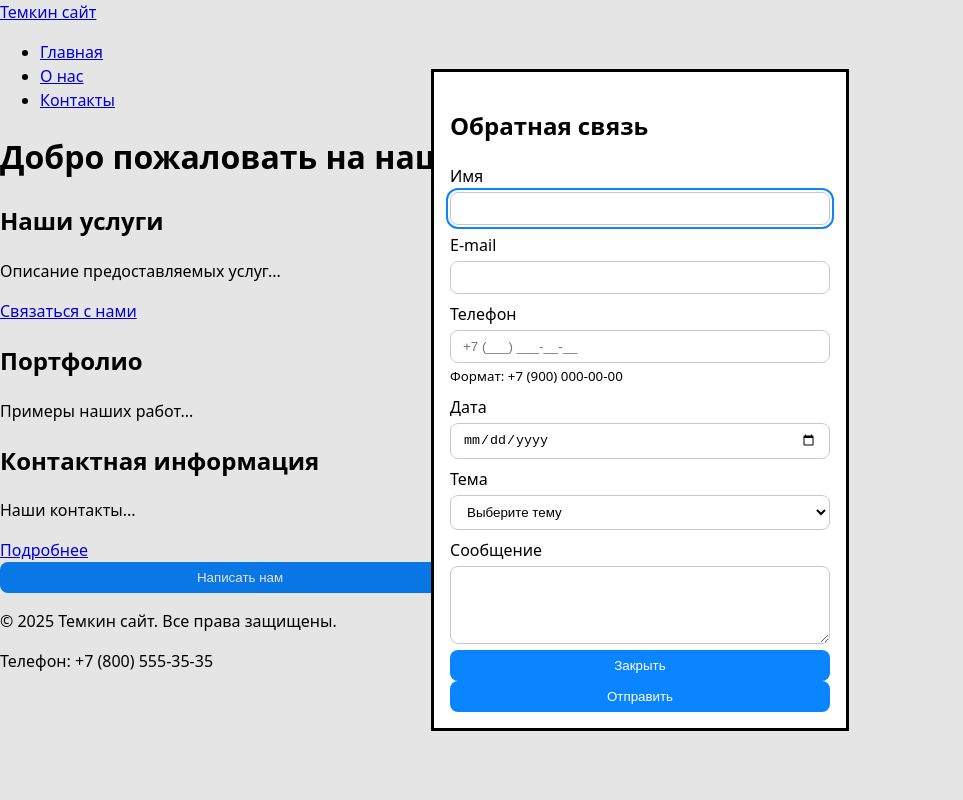
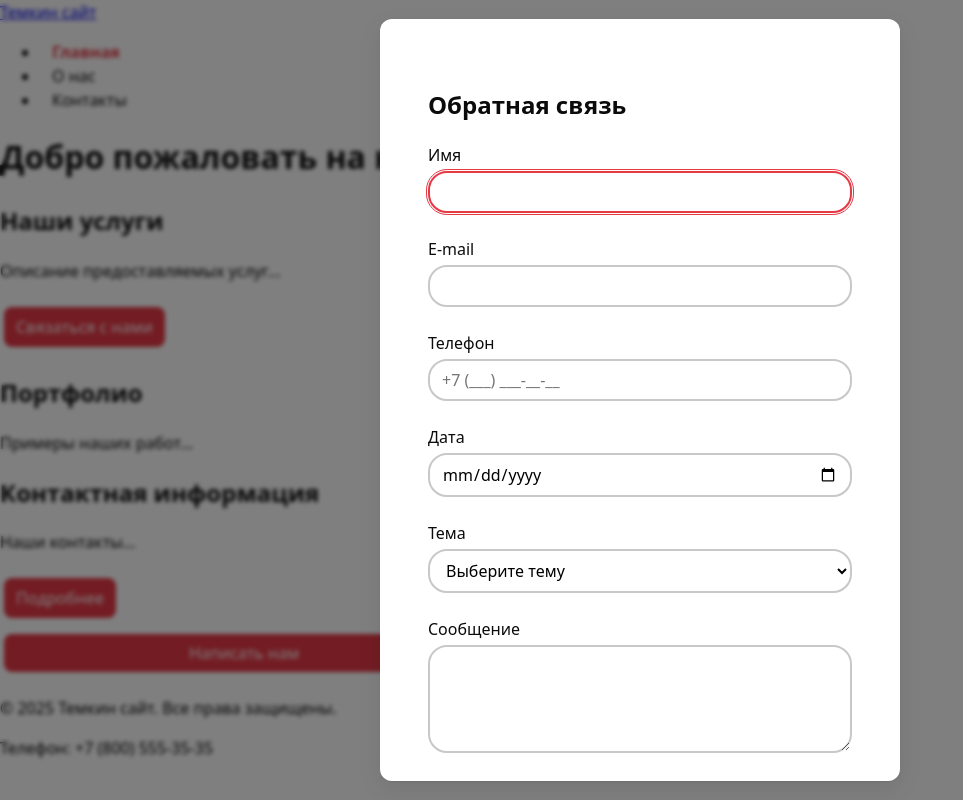
Before and after one commit to PavelFarniev/abcd, a website: page index.html in a window 1280 px wide. Both pictures are taken after a click on the button "Написать нам". Shown: the whole page, without its empty margins (0-963 px from the left). Drawn offline with Linux system fonts and the light colour scheme.

Commit message:
pipipipipibubububodfjkhgoo

```diff
--- a/index.html
+++ b/index.html
@@ -3,67 +3,62 @@
 <head>
     <meta charset="UTF-8">
     <meta name="viewport" content="width=device-width, initial-scale=1.0">
-    <title>Главная - Название вашего сайта</title>
+    <title>Главная - Темкин сайт</title>
     <meta name="description" content="Главная страница сайта">
     <link rel="icon" href="../assets/favicon.ico" type="image/x-icon">
     <link rel="stylesheet" href="styles.css">
 </head>
 <body>
-<!-- Шапка сайта -->
-<header>
-    <a href="/">Темкин сайт</a>
-    <!-- Главное меню навигации -->
-    <nav>
-        <ul>
-            <li><a href="index.html">Главная</a></li>
-            <li><a href="about.html">О нас</a></li>
-            <li><a href="contacts.html">Контакты</a></li>
+
+<header class="header">
+    <a class="header__brand" href="/">Темкин сайт</a>
+    <nav class="nav" aria-label="Основная навигация">
+        <ul class="nav__list">
+            <li class="nav__item"><a class="nav__link nav__link--active" href="index.html" aria-current="page">Главная</a></li>
+            <li class="nav__item"><a class="nav__link" href="about.html">О нас</a></li>
+            <li class="nav__item"><a class="nav__link" href="contacts.html">Контакты</a></li>
         </ul>
     </nav>
 </header>
 
-<!-- Уникальное основное содерfжимое страницы -->
 <main>
     <h1>Добро пожаловать на наш сайт!</h1>
 
-    <!-- Секция 1 с якорем -->
     <section id="services">
         <h2>Наши услуги</h2>
         <p>Описание предоставляемых услуг...</p>
-        <a href="#contacts">Связаться с нами</a> <!-- Якорная ссылка внутри страницы -->
+        <div class="button-group">
+            <a href="#contacts" class="button">Связаться с нами</a>
+        </div>
     </section>
 
-    <!-- Секция 2 с якорем -->
     <section id="portfolio">
         <h2>Портфолио</h2>
         <p>Примеры наших работ...</p>
     </section>
 
-    <!-- Секция 3 с якорем -->
     <section id="contacts">
         <h2>Контактная информация</h2>
         <p>Наши контакты...</p>
-        <a href="contacts.html">Подробнее</a> <!-- Ссылка на отдельную страницу -->
+        <div class="button-group">
+            <a href="contacts.html" class="button">Подробнее</a>
+        </div>
     </section>
 </main>
+
 <!-- Кнопка открытия модалки -->
 <button id="openDialog" type="button">Написать нам</button>
+
 <!-- Модалка с формой -->
-    <dialog id="contactDialog" aria-labelledby="dialogTitle">
+<dialog id="contactDialog" aria-labelledby="dialogTitle" class="modal">
+    <form id="contactForm" method="dialog" novalidate class="form">
         <h2 id="dialogTitle">Обратная связь</h2>
-        <form id="contactForm" method="dialog" novalidate>
         <label for="name">Имя</label>
-            <input id="name" name="name" type="text" required minlength="2"
-                   autocomplete="given-name">
+        <input id="name" name="name" type="text" required minlength="2">
         <label for="email">E-mail</label>
-            <input id="email" name="email" type="email" required
-                   autocomplete="email">
+        <input id="email" name="email" type="email" required>
         <label for="phone">Телефон</label>
-            <input id="phone" name="phone" type="tel" inputmode="tel"
-                   autocomplete="tel"
-                   aria-describedby="phoneHelp" placeholder="+7 (___) ___-__-__"
-                   required pattern="^\+7 \(\d{3}\) \d{3}-\d{2}-\d{2}$">
-            <small id="phoneHelp">Формат: +7 (900) 000-00-00</small>
+        <input id="phone" name="phone" type="tel" placeholder="+7 (___) ___-__-__" required>
         <label for="date">Дата</label>
         <input id="date" name="date" type="date">
         <label for="topic">Тема</label>
@@ -80,11 +75,12 @@
         </div>
     </form>
 </dialog>
-<!-- Подвал сайта -->
+
 <footer>
     <p>&copy; 2025 Темкин сайт. Все права защищены.</p>
     <p>Телефон: +7 (800) 555-35-35</p>
 </footer>
+
 <script src="main.js" defer></script>
 </body>
 </html>
--- a/main.js
+++ b/main.js
@@ -23,7 +23,7 @@ form?.addEventListener('submit', (e) => {
 // Пример: таргетированное сообщение
         const email = form.elements.email;
         if (email?.validity.typeMismatch) {
-            email.setCustomValidity('Введите корректный e-mail, например name@example.com');
+            email.setCustomValidity('Ты не понял, надо: name@example.com');
         }
         form.reportValidity(); // показать браузерные подсказки
 // A11y: подсветка проблемных полей
@@ -35,7 +35,7 @@ form?.addEventListener('submit', (e) => {
     } //sdfsdf
 // 3) Успешная «отправка» (без сервера)
     e.preventDefault();
-    alert('Форма успешно отправлена! (Это демо, данные никуда не ушли)');
+    alert('Форма отправлена, но денег на сервер нет, поэтому ваши данные никуда не ушли');
 // Если форма внутри <dialog>, закрываем окно:
     document.getElementById('contactDialog')?.close('success');
     form.reset();
--- a/styles.css
+++ b/styles.css
@@ -1,30 +1,189 @@
-/* БАЗА: читаемость и предсказуемость размеров */
+/* Reset */
 * { box-sizing: border-box; }
 html, body { margin: 0; padding: 0; }
-body { font-family: system-ui, -apple-system, "Segoe UI", Roboto, Arial,
-sans-serif; line-height: 1.5; }
-/* Формы: размеры, отступы, визуальный порядок */
+body {
+    background: var(--color-bg);
+    color: var(--color-fg);
+    font-family: var(--font-body);
+    line-height: 1.5;
+}
+:root {
+    /* Палитра */
+    --color-bg: #fff;
+    --color-fg: #0b0b0b;
+    --color-muted: #666;
+    --color-primary: #e63946;       /* 🔴 красный */
+    --color-primary-hover: #c71c2c; /* 🔴 тёмно-красный */
+    --color-danger: #b00020;
+    /* Типографика и размеры */
+    --font-body: system-ui,-apple-system,"Segoe UI",Roboto,Arial,sans-serif;
+    --space-1: 4px; --space-2: 8px; --space-3: 16px; --space-4: 24px; --space-5: 40px;
+    /* Скругления и тени */
+    --radius: 12px;
+    --shadow: 0 1px 2px rgba(0,0,0,.08), 0 8px 24px rgba(0,0,0,.08);
+}
+/* Тёмная тема */
+body.theme-dark {
+    --color-bg: #0b0b0b;
+    --color-fg: #f5f5f5;
+    --color-muted: #aaa;
+    --color-primary: #ff6a70;
+}
+/* БАЗА */
 label { display: block; margin: 0.5rem 0 0.25rem; }
-input, select, textarea, button {
-    width: 100%;
-    max-width: 480px;
-    padding: .5rem .75rem;
-    border: 1px solid #c8c8c8;
-    border-radius: 8px;
-    background: #fff;
-}
-/* Кнопка по умолчанию f*/
-button, [type="submit"] {
-    background: #0a84ff;
+input, select, textarea, button { width: 100%; max-width: 480px; padding: .5rem .75rem; border: 1px solid #c8c8c8; border-radius: 8px; background: #fff; font-family: var(--font-body); font-size: 1rem; }
+button, [type="submit"], .button {
+    background: var(--color-primary);
     color: #fff;
     border: none;
     cursor: pointer;
+    border-radius: 8px;
+    padding: .5rem .75rem;
+    text-decoration: none;
+    display: inline-block;
+    margin: 0.5rem 0.25rem; /* отступ между кнопками */
 }
-/* Состояния: клавиатура/мышь/ошибки */
+/* Группы кнопок — перенос строк при маленьких экранах */
+.button-group, .form-actions {
+    display: flex;
+    flex-wrap: wrap;
+    gap: 0.5rem;
+}
+
+button:hover, [type="submit"]:hover, .button:hover,
+button:focus-visible, [type="submit"]:focus-visible, .button:focus-visible {
+    background: var(--color-primary-hover);
+}
+/* Состояния */
 :where(input, select, textarea, button):focus-visible {
-    outline: 2px solid #0a84ff; outline-offset: 2px;
+    outline: 2px solid var(--color-primary);
+    outline-offset: 2px;
 }
-button:hover { filter: brightness(0.95); }
 :disabled, [aria-disabled="true"] { opacity: .6; cursor: not-allowed; }
-/* Подсветка ошибочных полей (установите aria-invalid="true") */
-[aria-invalid="true"] { border-color: #b00020; }
+[aria-invalid="true"] { border-color: var(--color-danger); }
+.container { width: min(100% - 2*var(--space-4), 1120px); margin-inline: auto; }
+.section { padding-block: var(--space-5); }
+.section__title { margin: 0 0 var(--space-3); }
+
+/* Nav */
+.nav__link {
+    text-decoration: none;
+    color: var(--color-fg);
+    padding: 0.5rem 0.75rem;
+    border-radius: var(--radius);
+}
+.nav__link:hover, .nav__link:focus-visible {
+    background: rgba(230,57,70,0.1);
+    color: var(--color-primary);
+}
+.nav__link--active {
+    color: var(--color-primary);
+    font-weight: 600;
+}
+
+/* Breadcrumbs */
+html { scroll-behavior: smooth; }
+.breadcrumbs {
+    padding: var(--space-2) var(--space-4);
+    font-size: 0.9rem;
+}
+.breadcrumbs__list {
+    display: flex;
+    gap: 0.5rem;
+    list-style: none;
+    margin: 0;
+    padding: 0;
+}
+.breadcrumbs__item::after {
+    content: "→";
+    margin-left: 0.5rem;
+    color: #999;
+}
+.breadcrumbs__item:last-child::after { content: ""; }
+.breadcrumbs__link { color: var(--color-primary); text-decoration: none; }
+.breadcrumbs__link:hover { text-decoration: underline; }
+
+/* Target */
+:target {
+    outline: 2px solid var(--color-primary);
+    outline-offset: 4px;
+}
+
+/* Модалка */
+.modal {
+    background: var(--color-bg);
+    color: var(--color-fg);
+    padding: var(--space-4);
+    border-radius: var(--radius);
+    box-shadow: var(--shadow);
+    width: 100%;
+    max-width: 520px;
+}
+
+/* Поля формы внутри .form */
+.form input,
+.form select,
+.form textarea {
+    width: 100%;
+    padding: 0.5rem 0.75rem;
+    margin-bottom: var(--space-3);
+    border: 2px solid #c8c8c8;
+    border-radius: 19px;
+    font-family: var(--font-body);
+    font-size: 1rem;
+}
+
+/* Фокус на полях формы */
+.form input:focus,
+.form select:focus,
+.form textarea:focus {
+    outline: 1px solid var(--color-primary);
+    outline-offset: 1px;
+    border-color: var(--color-primary);
+}
+
+/* Ошибки */
+.form [aria-invalid="true"] {
+    border-color: var(--color-danger);
+}
+
+/* Кнопки формы внутри .form */
+.form button {
+    background: var(--color-primary);
+    color: #fff;
+    border: none;
+    border-radius: 111px;
+    padding: 0.9rem 1rem;
+    cursor: pointer;
+    margin-top: var(--space-2);
+}
+.form button:hover,
+.form button:focus-visible {
+    background: var(--color-primary-hover);
+}
+
+/* Кнопки внутри .form-actions */
+.form-actions {
+    display: flex;
+    flex-wrap: wrap;
+    gap: 0.5rem;
+    margin-top: var(--space-3);
+}
+
+/* Фон модалки */
+dialog::backdrop {
+    background: rgba(0, 0, 0, 0.5);
+    backdrop-filter: blur(2px);
+}
+
+/* Диалог */
+dialog {
+    border: none;
+    border-radius: var(--radius);
+    padding: 0;
+}
+
+/* Обёртка формы для модалки */
+dialog .form {
+    padding: var(--space-4);
+}
```
Also changed, not shown: about.html (+13 -14 lines), contacts.html (+12 -13 lines). Lines whose indentation alone changed are shown as unchanged.
